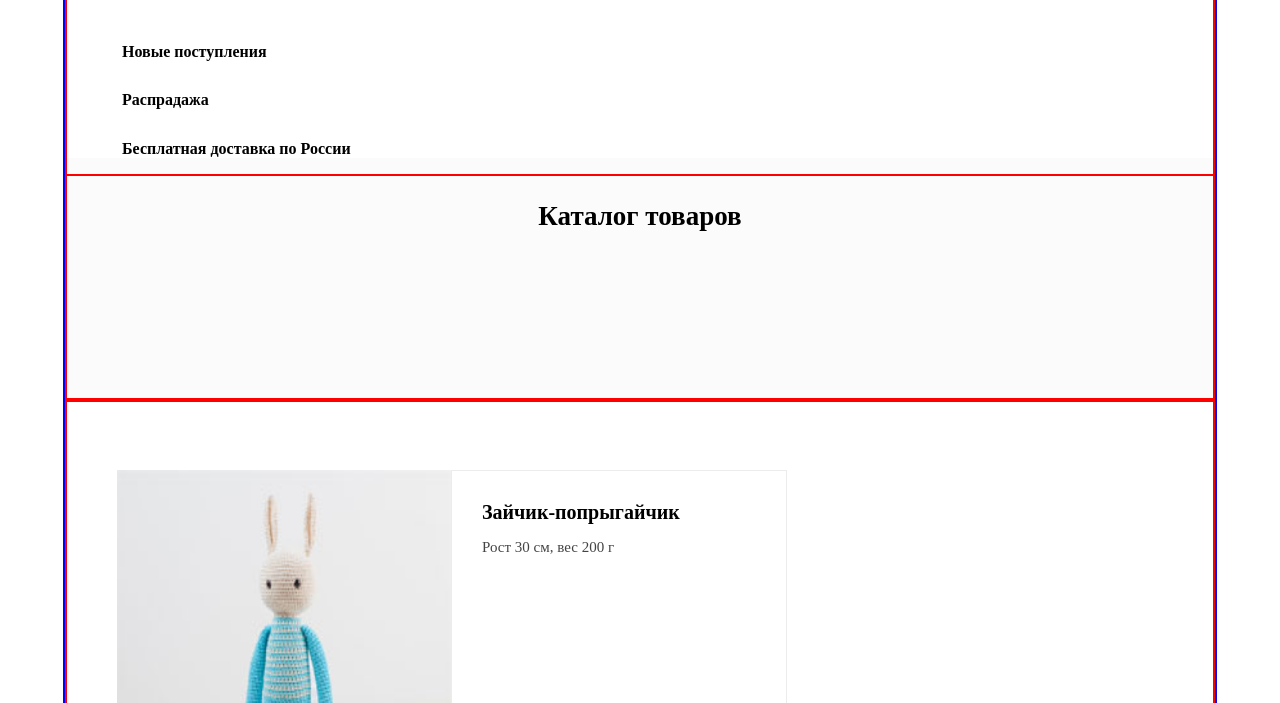
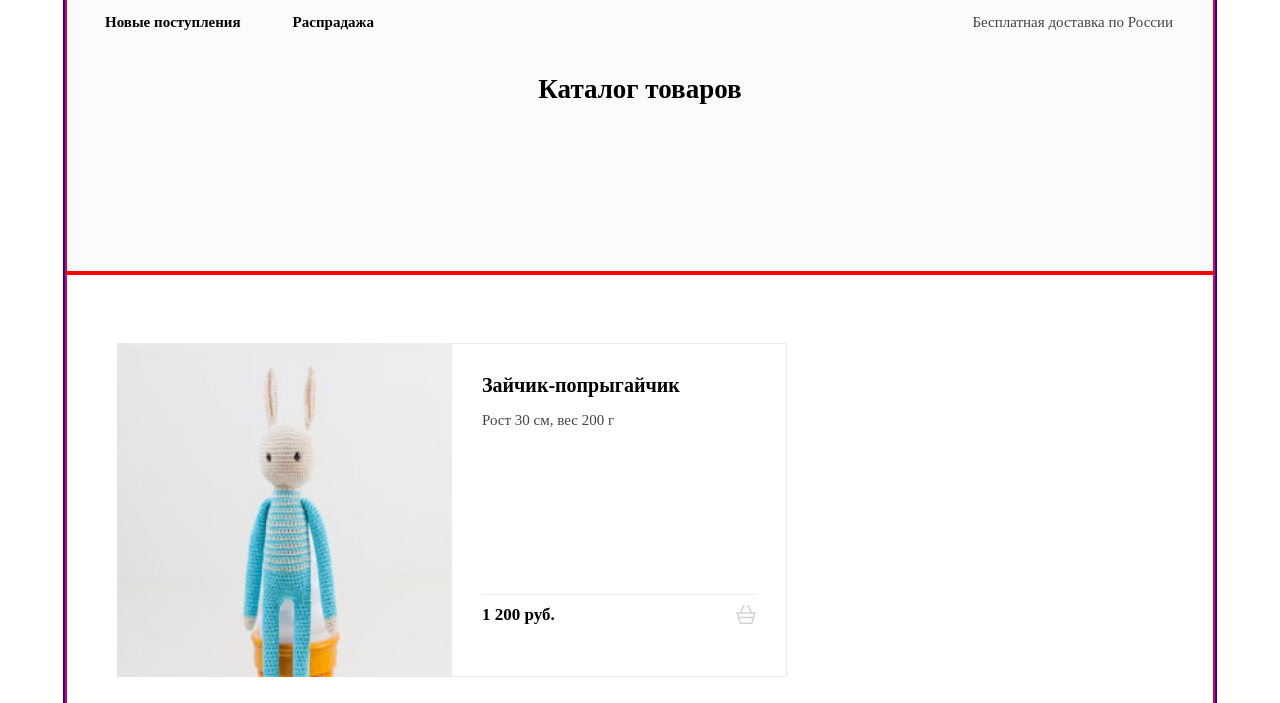
Before and after one commit to IrinaRBV/186230-mishka-1, a website: page catalog.html in a window 1280 px wide. Shown: the part 97-800 px from the top of the page. Drawn offline with nearby package versions, Linux system fonts and the light colour scheme; files that its build step writes are made by us from their sources.

Commit message:
Адаптивная сетка

```diff
--- a/catalog.html
+++ b/catalog.html
@@ -38,17 +38,18 @@
             <li class="main-nav__item main-nav__item--search"><a href="#">Поиск по сайту</a></li>
             <li class="main-nav__item main-nav__item--basket"><a href="#">Корзина: пока пуста</a></li>
           </ul>
-          <ul class="main-nav__extra-list">
-            <li class="main-nav__item"><a href="catalog.html">Новые поступления</a></li>
-            <li class="main-nav__item"><a href="#">Распрадажа</a></li>
-            <li class="main-nav__item"><a href="#">Бесплатная доставка по России</a></li>
-          </ul>
         </nav>
       </header>
 
       <!--Основной контент-->
 
       <main>
+
+        <ul class="breadcrumbs">
+          <li class="breadcrumbs__item"><a href="catalog.html">Новые поступления</a></li>
+          <li class="breadcrumbs__item"><a href="#">Распрадажа</a></li>
+          <li class="breadcrumbs__item"><a href="#">Бесплатная доставка по России</a></li>
+        </ul>
 
         <section class="main-header main-header--color">
           <h1 class="main-header__title">Каталог товаров</h1>
```
